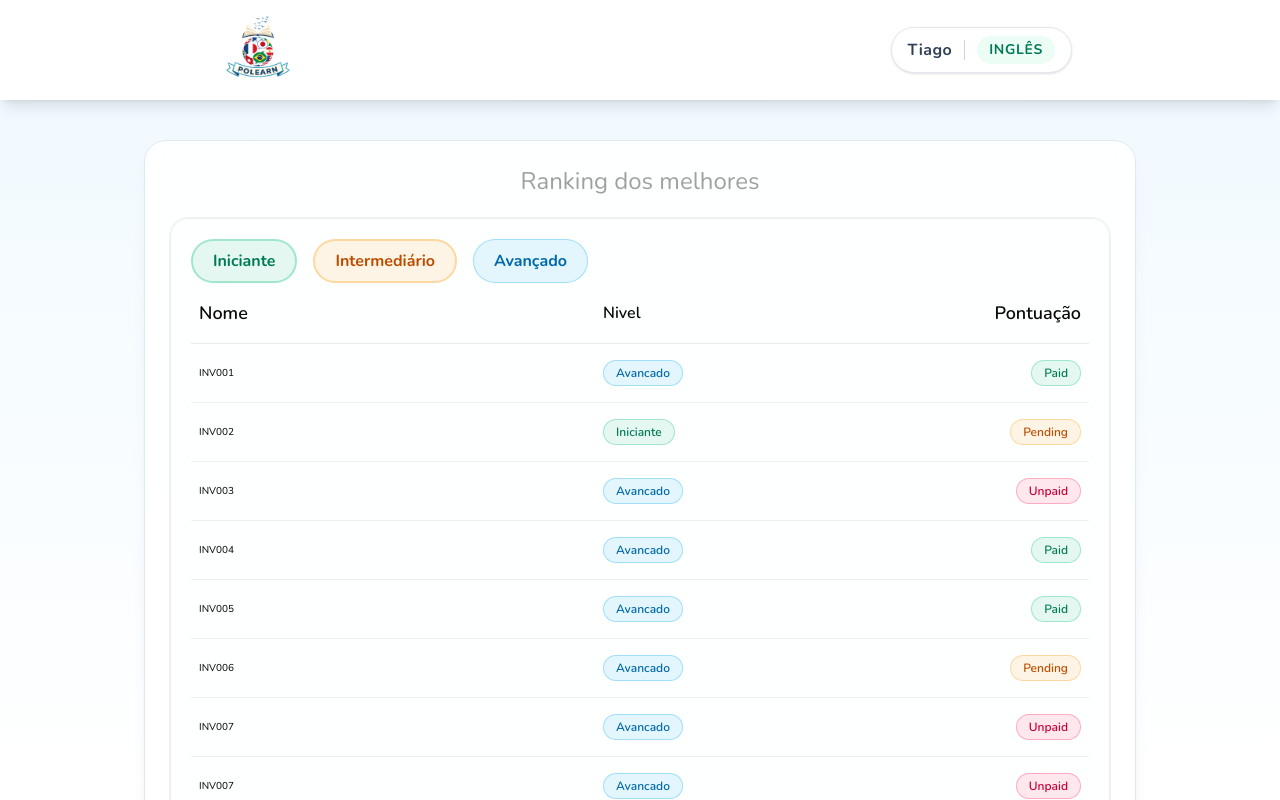
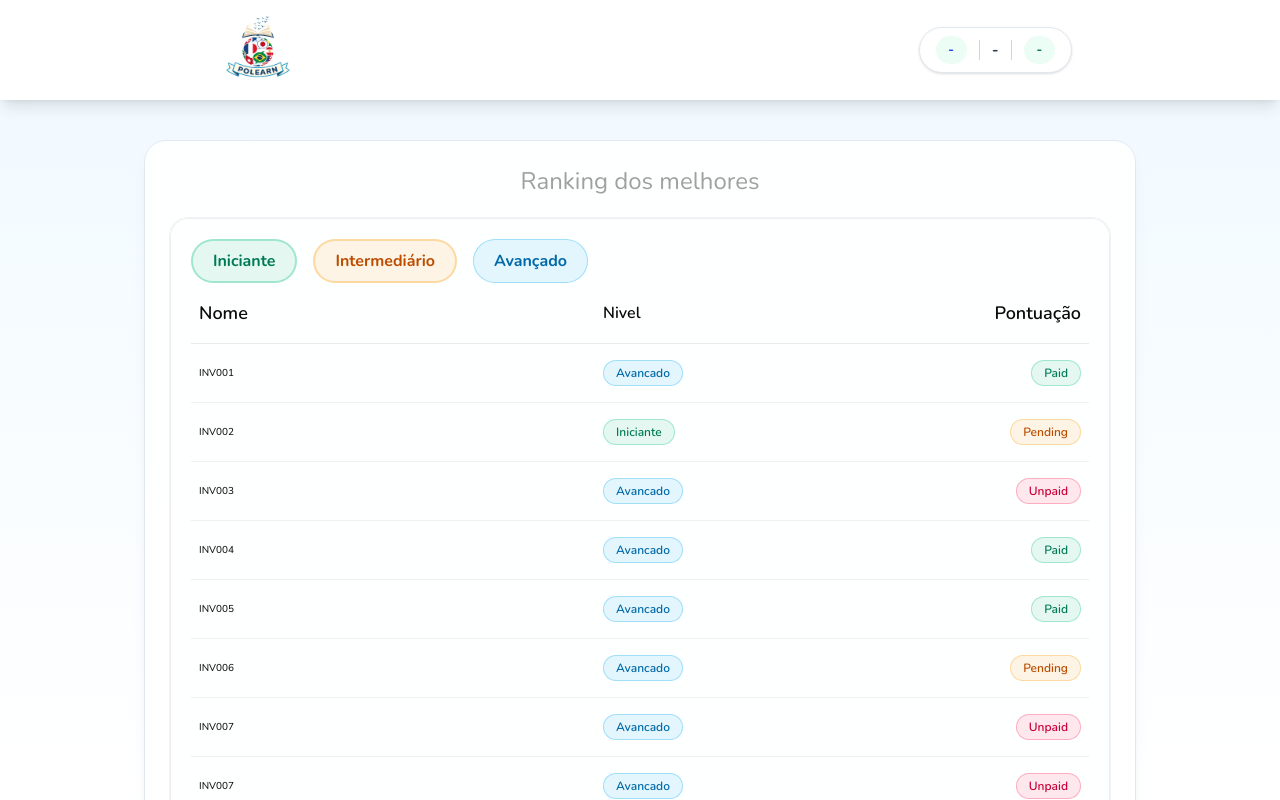
Before and after one commit to Tyago-santos/polearn, a React (Vite) app: page / in a window 1280 px wide. Shown: the top 800 px of the page. Built offline with nearby package versions, Linux system fonts and the light colour scheme; no server answers; the database is empty; sample sign-in values are in the browser's storage.

Commit message:
feat: implement get infor user logged

```diff
--- a/src/components/Header.tsx
+++ b/src/components/Header.tsx
@@ -1,6 +1,46 @@
 import { Separator } from "@/components/ui/separator";
+import { userLogged } from "@/utils/firebase/firebase.auth";
+import { getUserById } from "@/utils/firebase/firebase.db";
+import userStore from "@/utils/zustand/userStore";
 import { Link } from "@tanstack/react-router";
+import { useEffect } from "react";
 export const Header = () => {
+  const {
+    name,
+    language,
+    nivel,
+    setLanguage,
+    setNivel,
+    setUserId,
+    setEmail,
+    setName,
+  } = userStore();
+
+  useEffect(() => {
+    const unsubscribe = userLogged(async (user) => {
+      if (!user) {
+        setUserId("");
+        setEmail("");
+        setName("");
+        setLanguage("");
+        setNivel("");
+        return;
+      }
+
+      setUserId(user.uid);
+      const userData = await getUserById(user.uid);
+
+      if (userData) {
+        if (typeof userData.email === "string") setEmail(userData.email);
+        if (typeof userData.name === "string") setName(userData.name);
+        if (typeof userData.language === "string")
+          setLanguage(userData.language);
+        if (typeof userData.nivel === "string") setNivel(userData.nivel);
+      }
+    });
+
+    return () => unsubscribe();
+  }, [setEmail, setLanguage, setName, setNivel, setUserId]);
   return (
     <header className="bg-background shadow-lg">
       <nav className="m-auto flex max-w-4xl items-center justify-between px-4">
@@ -9,12 +49,17 @@ export const Header = () => {
         </Link>
 
         <ul className="flex items-center gap-3 rounded-full border border-slate-200 bg-white px-3 py-2 shadow-sm md:px-4">
-          <li className="text-sm font-bold tracking-wide text-slate-700 md:text-base">
-            Tiago
+          <li className="rounded-full bg-emerald-50 px-3 py-1 text-xs font-bold uppercase tracking-wider text-blue-700 text-[8px] md:text-sm">
+            {name || "-"}
           </li>
           <Separator orientation="vertical" className="h-5 bg-slate-300" />
-          <li className="rounded-full bg-emerald-50 px-3 py-1 text-xs font-bold uppercase tracking-wider text-emerald-700 md:text-sm">
-            Inglês
+
+          <li className="text-sm font-bold text-[8px] tracking-wide text-slate-700 md:text-base">
+            {language || "-"}
+          </li>
+          <Separator orientation="vertical" className="h-5 bg-slate-300" />
+          <li className="rounded-full bg-emerald-50 px-3 py-1 text-xs font-bold text-[8px] uppercase tracking-wider text-emerald-700 md:text-sm">
+            {nivel || "-"}
           </li>
         </ul>
       </nav>
```
